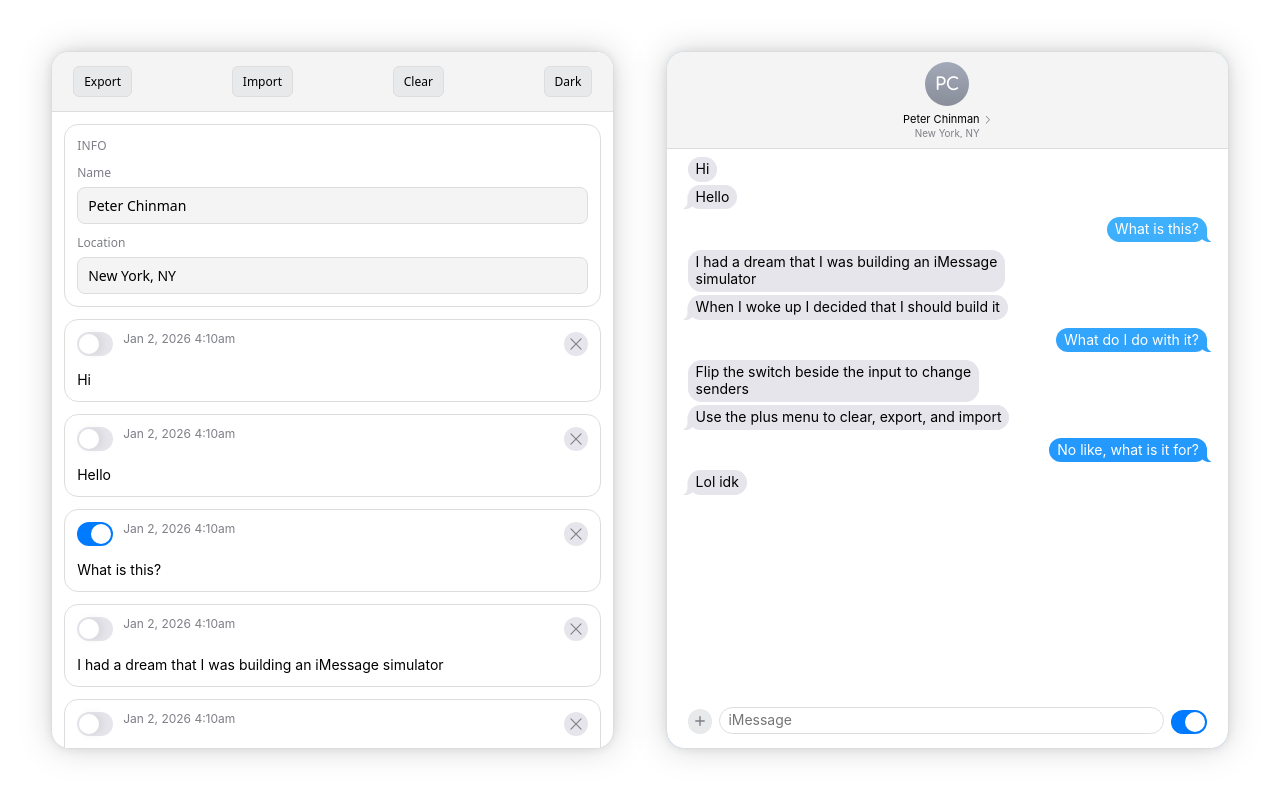
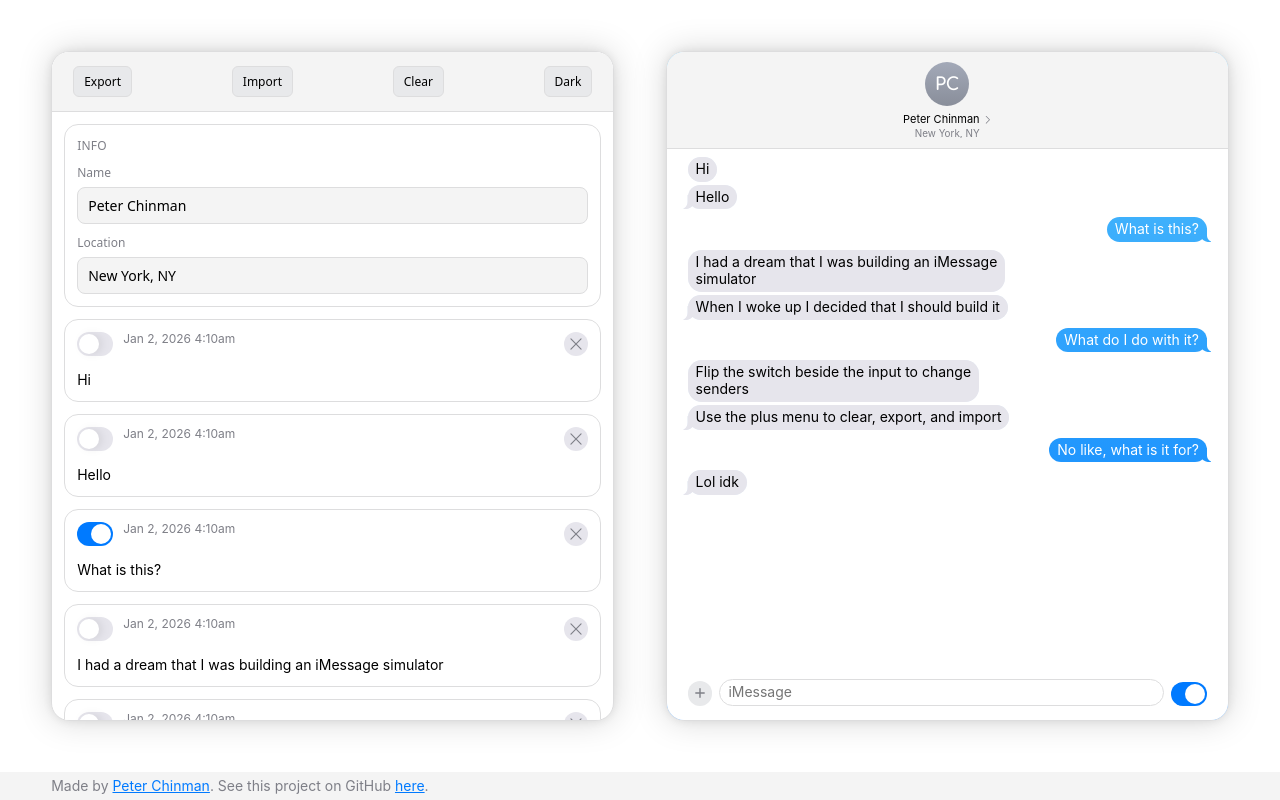
Before and after one commit to peterchinman/message-simulator, a website with bundled scripts: page index.html in a window 1280 px wide. Built offline with nearby package versions, Linux system fonts and the light colour scheme.

Commit message:
add footer and fix tooltips

```diff
--- a/components/chat-editor.js
+++ b/components/chat-editor.js
@@ -1,6 +1,7 @@
 import { store } from './store.js';
 import './message-card.js';
 import './icon-arrow.js';
+import { initTooltips } from '../utils/tooltip.js';
 import { html } from '../utils/template.js';
 
 class ChatEditor extends HTMLElement {
@@ -121,16 +122,16 @@ class ChatEditor extends HTMLElement {
 			</style>
 			<div class="wrapper">
 				<div class="editor-header">
-					<button id="export-json" title="Export chat as JSON">Export</button>
-					<button id="import-json" title="Import chat from JSON">Import</button>
-					<button id="clear-chat" title="Clear all messages">Clear</button>
-					<button
-						id="toggle-theme"
-						title="Toggle theme"
-						aria-label="Toggle theme"
-					>
-						Theme
+					<button id="export-json" data-tooltip="Export chat as JSON">
+						Export
 					</button>
+					<button id="import-json" data-tooltip="Import chat from JSON">
+						Import
+					</button>
+					<button id="clear-chat" data-tooltip="Clear all messages">
+						Clear
+					</button>
+					<button id="toggle-theme" data-tooltip="Toggle theme">Theme</button>
 					<icon-arrow
 						text="Preview"
 						activates-mode="preview"
@@ -279,6 +280,7 @@ class ChatEditor extends HTMLElement {
 		store.load();
 		this.#syncRecipientInputs(store.getRecipient());
 		this.#render(store.getMessages());
+		initTooltips(this.shadowRoot, this);
 	}
 
 	disconnectedCallback() {
@@ -339,7 +341,6 @@ class ChatEditor extends HTMLElement {
 		const next = current === 'dark' ? 'light' : 'dark';
 		btn.textContent = next === 'dark' ? 'Dark' : 'Light';
 		btn.title = `Switch to ${next} theme`;
-		btn.setAttribute('aria-label', `Switch to ${next} theme`);
 	}
 
 	_onStoreChange(e) {
--- a/index.html
+++ b/index.html
@@ -78,6 +78,9 @@
 				<chat-preview></chat-preview>
 			</section>
 		</main>
+		<footer class="footer">
+			<p>Made by <a href="https://peterchinman.com" target="_blank">Peter Chinman</a>. See this project on GitHub <a href="https://github.com/peterchinman/message-simulator" target="_blank">here</a>.</p>
+		</footer>
 		<script type="module" src="./components/chat-editor.js"></script>
 		<script type="module" src="./components/chat-preview.js"></script>
 	</body>
--- a/styles.css
+++ b/styles.css
@@ -110,24 +110,48 @@ html {
 
 body {
 	height: calc(var(--vh, 1dvh) * 100);
+	max-height: calc(var(--vh, 1dvh) * 100);
 	max-width: 100dvw;
 	overflow: hidden;
 	overscroll-behavior: none;
-
 	font-family: var(--font-base);
 	color: var(--color-ink);
+
+	display: flex;
+	flex-direction: column;
 }
 
 .app-container {
-	width: 100%;
-	height: 100%;
+	flex: 1 1 auto;
+	min-height: 0;
 	display: grid;
 	grid-template-columns: 1fr;
+}
+
+footer {
+	display: none;
+	background: var(--color-header);
+	/* border-top: 1px solid var(--color-edge); */
+	width: 100%;
+	flex: 0 0 auto;
+	color: var(--color-ink-subdued);
+	align-items: center;
+	justify-content: flex-start;
+	padding-inline: 4vw;
+	padding-block: .5rem;
+
+	a {
+		color: var(--color-bubble-self);
+	}
 }
 
 @media (min-width: 900px) {
 	.app-container {
 		grid-template-columns: 1fr 1fr;
+	}
+
+	footer {
+		display: flex;
 	}
 }
 .pane--editor,
@@ -172,11 +196,8 @@ body {
 }
 
 @media (min-width: 900px) {
-	body {
+	.app-container {
 		padding: 4dvw;
-	}
-
-	.app-container {
 		gap: 4dvw;
 	}
 
@@ -200,14 +221,12 @@ body {
 
 	.pane {
 		min-height: 0;
-		height: 100%;
 	}
 
 	.pane--editor chat-editor,
 	.pane--preview chat-preview {
 		display: block;
 		min-height: 0;
-		height: 100%;
 		background: var(--color-page);
 
 		border-radius: calc(18rem / 14);
--- a/utils/tooltip.js
+++ b/utils/tooltip.js
@@ -59,7 +59,6 @@ const TOOLTIP_CSS_TEXT = /* css */ `
 		font-size: calc(12rem / 14);
 		line-height: calc(16rem / 14);
 		opacity: 0;
-		transition: opacity 0.15s ease-in-out;
 		display: flex;
 		flex-direction: column;
 		gap: calc(4rem / 14);
@@ -232,7 +231,6 @@ export function initTooltips(root = document, hostElement = null) {
 
 		if (bubble) {
 			bubble.classList.toggle('has-subtext', Boolean(subtext));
-			// Match previous UX: delay before showing, but not before hiding
 			bubble.style.transitionDelay = '0.5s';
 		}
 
```
